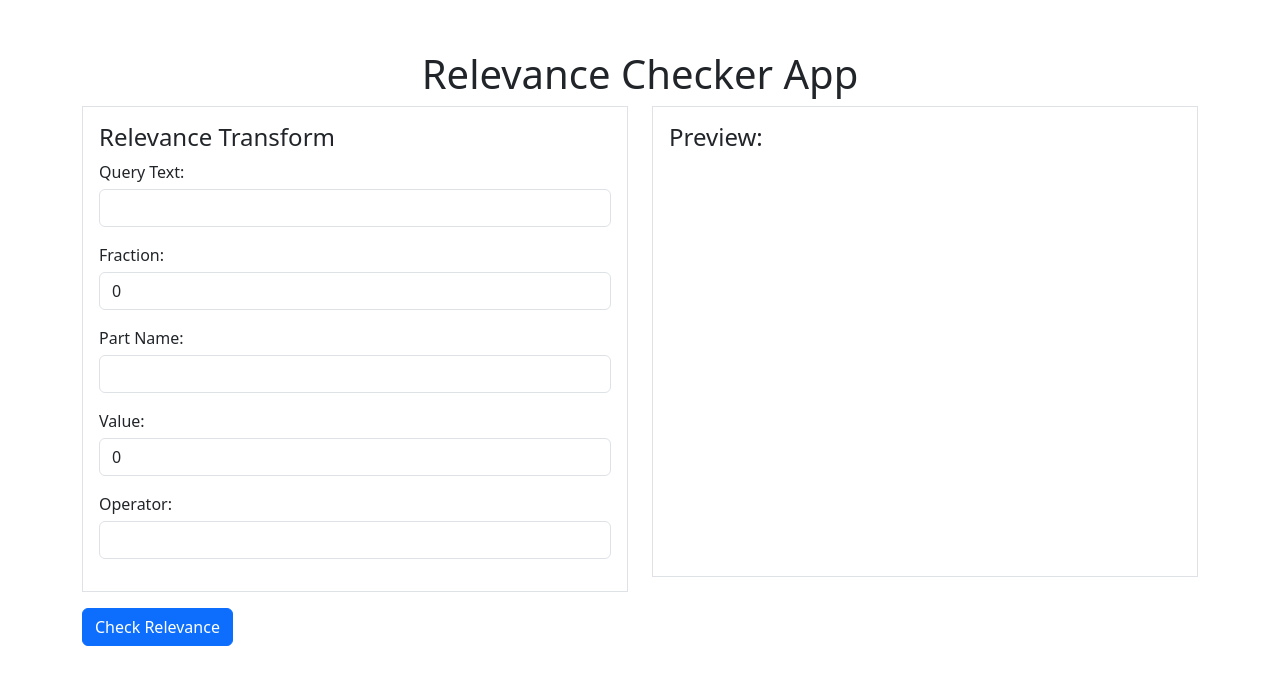
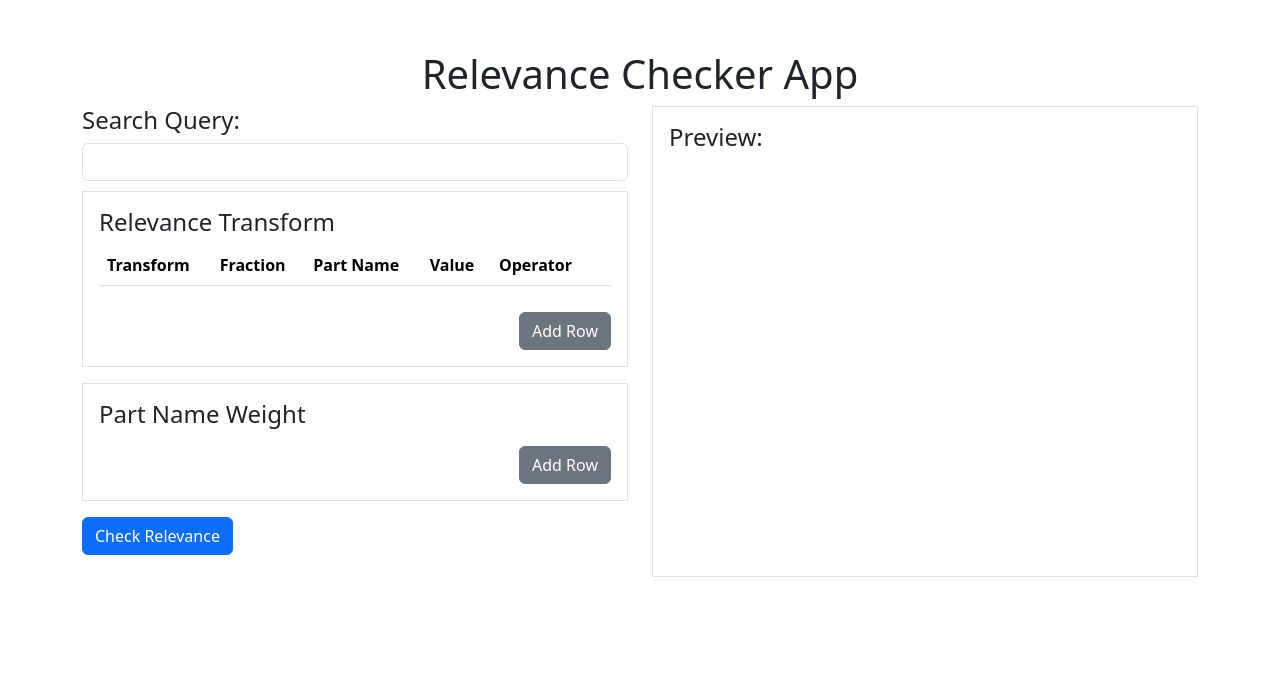
Before and after one commit to shravanv90/SinequaRelevanceChecker, an Angular app: page / in a window 1280 px wide. Shown: the top 684 px of the page. Built offline with nearby package versions, Linux system fonts and the light colour scheme.

Commit message:
custom query changes

```diff
--- a/src/app/customquery.service.ts
+++ b/src/app/customquery.service.ts
@@ -9,25 +9,39 @@ import { Config } from './config';
 export class CustomqueryService {
   constructor(private http: HttpClient, private config: Config) {}
 
+  getPartNames(queryText: string): Observable<any> {
+    const apiUrl = this.config.dataset_url;
+    const requestBody = {
+      user: this.config.username,
+      password: this.config.password,
+      parameters: {
+        param1: queryText,
+      },
+    };
+
+    return this.http.post(apiUrl, requestBody);
+  }
+
   postQuery(
     querytext: string,
     fraction: number,
     partName: string,
     value: number,
-    operator: string
+    operator: string,
+    partNameWeights: { partName: string; partWeight: string }[],
+    relevanceTransformsPayload: string
   ): Observable<any> {
-    const relevanceTransforms = `
-      <RelevanceTransforms>
-        <PartNameBoost fraction="${fraction}">
-          <PartNames mode="and">
-            <PartName>${partName}</PartName>
-          </PartNames>
-          <Action op="${operator}" value="${value}"></Action>
-        </PartNameBoost>
-      </RelevanceTransforms>
-    `;
+    let textPartWeights = '';
+    for (const row of partNameWeights) {
+      if (row.partName && row.partWeight) {
+        textPartWeights += `${row.partName}:${row.partWeight},`;
+      }
+    }
+    if (textPartWeights) {
+      textPartWeights = textPartWeights.slice(0, -1); // Remove the trailing comma
+    }
 
-    const requestBody = {
+    return this.http.post<any>(this.config.api_url + 'search.query', {
       app: this.config.app_name,
       query: {
         name: this.config.query_webservice_name,
@@ -35,16 +49,11 @@ export class CustomqueryService {
         text: querytext,
         page: 1,
         pageSize: 10,
-        relevanceTransforms: relevanceTransforms,
+        relevanceTransforms: relevanceTransformsPayload,
+        textPartWeights,
       },
       user: this.config.username,
       password: this.config.password,
-    };
-
-    console.log('inside post query service');
-    return this.http.post<any>(
-      this.config.api_url + 'search.query',
-      requestBody
-    );
+    });
   }
 }
--- a/src/app/relevance-checker/relevance-checker.component.html
+++ b/src/app/relevance-checker/relevance-checker.component.html
@@ -1,58 +1,132 @@
 <div class="container">
   <div class="row">
     <div class="col-md-6">
+      <h4>Search Query:</h4>
+      <input type="text" class="form-control" [(ngModel)]="querytext" />
       <div class="border p-3">
         <h4>Relevance Transform</h4>
         <form>
-          <div class="mb-3">
-            <label for="querytext" class="form-label">Query Text:</label>
+          <table class="table">
+            <thead>
+              <tr>
+                <th>Transform</th>
+                <th>Fraction</th>
+                <th>Part Name</th>
+                <th>Value</th>
+                <th>Operator</th>
+                <th></th>
+              </tr>
+            </thead>
+            <tbody>
+              <tr
+                *ngFor="let transformRow of relevanceTransforms; let i = index"
+              >
+                <td>
+                  <select
+                    class="form-select"
+                    [(ngModel)]="transformRow.transform"
+                    name="transform"
+                  >
+                    <option value="PartNameBoost">PartNameBoost</option>
+                    <option value="RelevanceRounding">RelevanceRounding</option>
+                    <option value="RelevanceTruncate">RelevanceTruncate</option>
+                  </select>
+                </td>
+
+                <td>
+                  <input
+                    type="number"
+                    class="form-control"
+                    [(ngModel)]="transformRow.fraction"
+                    name="fraction"
+                  />
+                </td>
+                <td>
+                  <select
+                    class="form-control"
+                    [(ngModel)]="transformRow.partName"
+                    name="partName"
+                  >
+                    <option value="">Select Part Name</option>
+                    <option
+                      *ngFor="let partName of transformRow.partNames"
+                      [value]="partName"
+                    >
+                      {{ partName }}
+                    </option>
+                  </select>
+                </td>
+                <td>
+                  <input
+                    type="number"
+                    class="form-control"
+                    [(ngModel)]="transformRow.value"
+                    name="value"
+                  />
+                </td>
+                <td>
+                  <select
+                    class="form-select"
+                    [(ngModel)]="transformRow.operator"
+                    name="operator"
+                  >
+                    <option value="and">AND</option>
+                    <option value="or">OR</option>
+                  </select>
+                </td>
+                <td>
+                  <button
+                    class="btn btn-danger"
+                    (click)="removeRelevanceTransform(i)"
+                  >
+                    Remove
+                  </button>
+                </td>
+              </tr>
+            </tbody>
+          </table>
+          <div class="text-end">
+            <button class="btn btn-secondary" (click)="addRelevanceTransform()">
+              Add Row
+            </button>
+          </div>
+        </form>
+      </div>
+      <div class="border p-3 mt-3">
+        <h4>Part Name Weight</h4>
+        <form>
+          <div class="mb-3" *ngFor="let row of partNameWeights; let i = index">
+            <div class="row">
+              <div class="col">
+                <label for="partName{{ i }}" class="form-label"
+                  >Part Name:</label
+                >
                 <input
                   type="text"
                   class="form-control"
-              [(ngModel)]="querytext"
-              name="querytext"
-              id="querytext"
+                  [(ngModel)]="row.partName"
+                  [name]="'partName' + i"
+                  [id]="'partName' + i"
                 />
               </div>
-          <div class="mb-3">
-            <label for="fraction" class="form-label">Fraction:</label>
-            <input
-              type="number"
-              class="form-control"
-              [(ngModel)]="fraction"
-              name="fraction"
-              id="fraction"
-            />
-          </div>
-          <div class="mb-3">
-            <label for="partName" class="form-label">Part Name:</label>
+              <div class="col">
+                <label for="partWeight{{ i }}" class="form-label"
+                  >Weight:</label
+                >
                 <input
                   type="text"
                   class="form-control"
-              [(ngModel)]="partName"
-              name="partName"
-              id="partName"
+                  [(ngModel)]="row.partWeight"
+                  [name]="'partWeight' + i"
+                  [id]="'partWeight' + i"
                 />
               </div>
-          <div class="mb-3">
-            <label for="value" class="form-label">Value:</label>
-            <input
-              type="number"
-              class="form-control"
-              [(ngModel)]="value"
-              name="value"
-              id="value"
-            />
             </div>
-          <div class="mb-3">
-            <label for="operator" class="form-label">Operator:</label>
-            <input
-              type="text"
-              class="form-control"
-              [(ngModel)]="operator"
-              name="operator"
-              id="operator"
-            />
+          </div>
+          <div class="text-end">
+            <button class="btn btn-secondary" (click)="addRow()">
+              Add Row
+            </button>
           </div>
         </form>
       </div>
--- a/src/app/relevance-checker/relevance-checker.component.ts
+++ b/src/app/relevance-checker/relevance-checker.component.ts
@@ -11,30 +11,120 @@ export class RelevanceCheckerComponent {
   fraction: number = 0;
   partName: string = '';
   value: number = 0;
-  operator: string = '';
-  partWeight: string = '';
+  operator: string = 'and';
+  partNameWeights: { partName: string; partWeight: string }[] = [];
+  relevanceTransforms: {
+    transform: string;
+    querytext: string;
+    fraction: number;
+    partName: string;
+    value: number;
+    operator: string;
+    partNames: string[];
+  }[] = [];
+
   records: any[] = [];
-  // partNameWeights: { partName: string; partWeight: string }[] = [
-  //   { partName: '', partWeight: '' },
-  // ];
 
   constructor(private customQueryService: CustomqueryService) {}
 
   sendPostRequest() {
+    const relevanceTransformsPayload =
+      this.generateRelevanceTransformsPayload();
+    console.log('Relevance Transforms:', this.relevanceTransforms);
+    console.log('Relevance Transforms Payload:', relevanceTransformsPayload);
+
     this.customQueryService
       .postQuery(
         this.querytext,
         this.fraction,
         this.partName,
         this.value,
-        this.operator
+        this.operator,
+        this.partNameWeights,
+        relevanceTransformsPayload
       )
       .subscribe((data: any) => {
         this.records = data.records;
       });
   }
 
-  // addRow() {
-  //   this.partNameWeights.push({ partName: '', partWeight: '' });
-  // }
+  generateRelevanceTransformsPayload(): string {
+    const relevanceTransformsXml = this.relevanceTransforms
+      .map((transform) => {
+        const selectedPartName = transform.partName; // Get the selected partName
+
+        if (!selectedPartName) return ''; // Skip if no partName is selected
+
+        const partNamesXml = `
+          <${transform.transform} fraction="${transform.fraction}">
+            <PartNames mode="and">
+              ${
+                selectedPartName
+                  ? `<PartName>${selectedPartName}</PartName>`
+                  : ''
+              }
+            </PartNames>
+            <Action op="${transform.operator}" value="${
+          transform.value
+        }"></Action>
+          </${transform.transform}>`;
+
+        return partNamesXml;
+      })
+      .join('\n');
+
+    const relevanceTransformsPayload = `<RelevanceTransforms>
+  ${relevanceTransformsXml}
+</RelevanceTransforms>`;
+
+    return relevanceTransformsPayload;
+  }
+
+  addRelevanceTransform() {
+    const newTransformRow = {
+      transform: 'PartNameBoost',
+      querytext: this.querytext, // Pass the querytext value
+      fraction: 0,
+      partName: '',
+      value: 0,
+      operator: 'and',
+      partNames: [],
+    };
+
+    this.relevanceTransforms.push(newTransformRow);
+
+    // Call getPartNames() to populate part names for the newly added row
+    this.getPartNames(newTransformRow.querytext, newTransformRow);
+  }
+  removeRelevanceTransform(index: number) {
+    this.relevanceTransforms.splice(index, 1);
+  }
+
+  getPartNames(queryText: string, transformRow: any) {
+    if (transformRow.partName === 'text') {
+      transformRow.partNames = ['text'];
+    } else {
+      this.customQueryService
+        .getPartNames(queryText)
+        .subscribe((response: any) => {
+          const partNames =
+            response?.datasets?.partnames?.aggregations[0]?.items.map(
+              (item: any) => item.value
+            );
+          transformRow.partNames = partNames;
+        });
+    }
+  }
+
+  addRow() {
+    const newRow = { partName: '', partWeight: '', partNames: [] };
+    if (this.querytext) {
+      this.getPartNames(this.querytext, newRow);
+    }
+    this.partNameWeights.push(newRow);
+  }
+
+  removeRow(index: number) {
+    this.partNameWeights.splice(index, 1);
+  }
 }
```
Lines whose indentation alone changed are shown as unchanged.
